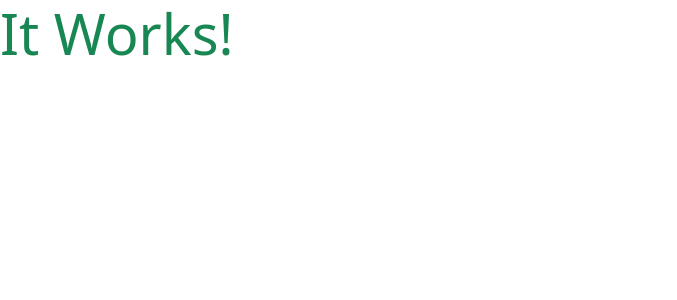
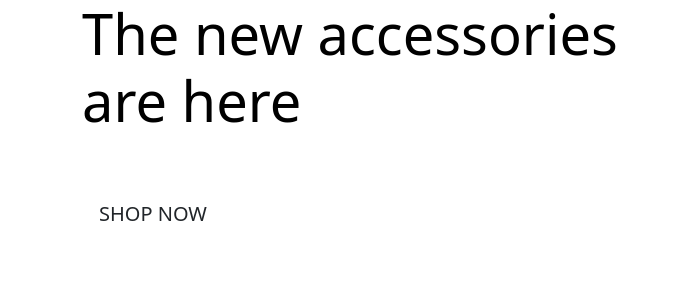
Before and after one commit to qplatt/aesthetic-accesories, a Django app: page / in a window 1280 px wide. Shown: the top 300 px of the page, without its empty margins (0-677 px from the left). Run offline with Django 3.2, Linux system fonts and the light colour scheme; some libraries are stand-ins or nearby versions.

Commit message:
Added home page content

```diff
--- a/home/templates/home/index.html
+++ b/home/templates/home/index.html
@@ -1,6 +1,27 @@
 {% extends 'base.html' %}
 {% load static %}
 
+{% block page_header %}
+    <div class="container header-container">
+        <div class="row">
+            <div class="col">
+
+            </div>
+        </div>
+    </div>
+{% endblock %}
+
 {% block content %}
-    <h1 class="display-4 text-success">It Works!</h1>
+   <div class="container h-100">
+       <div class="row">
+           <div class="col-7 col-md-6 my-auto">
+                <h1 class="display-4 logo-font text-black">
+                    The new accessories are here
+                </h1>
+                <div class="my-5">
+                    <a href="" class="shop-now-button btn btn-lg rounded-0 text-uppercase py-3">Shop Now</a>
+                </div>
+           </div>
+       </div>
+   </div>
 {% endblock %}
```
